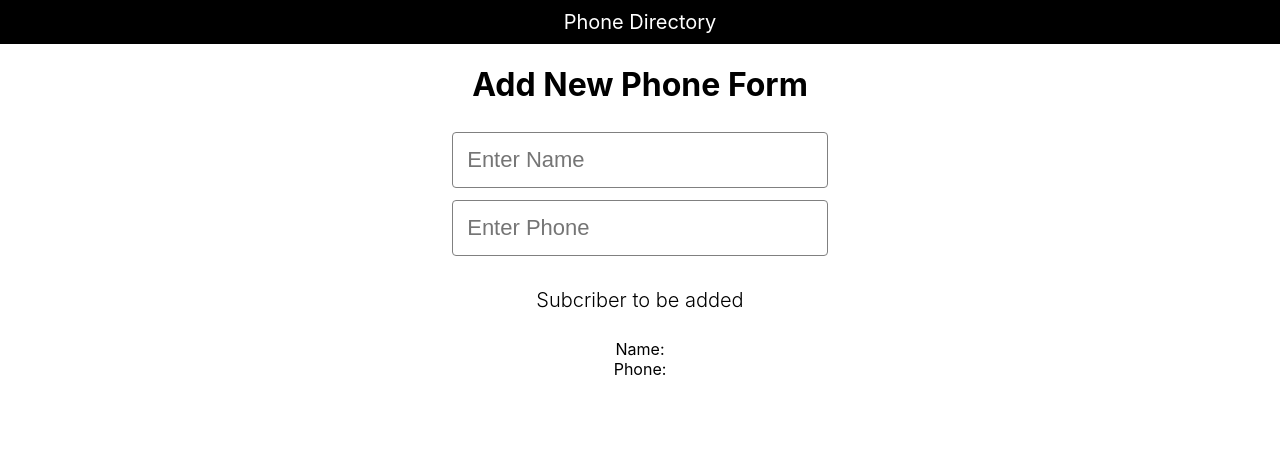
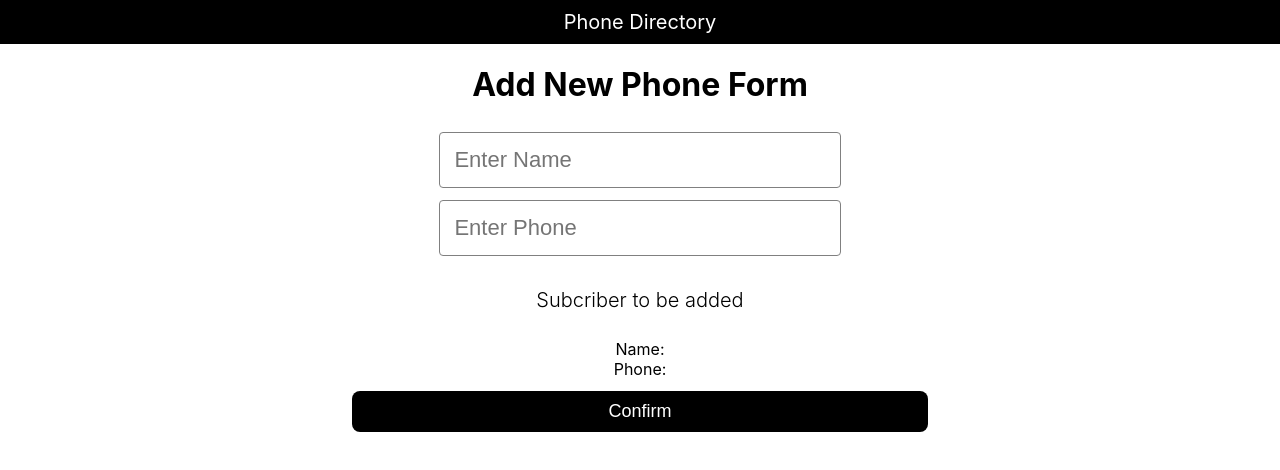
Before and after one commit to akshatbhargava123/phone-directory, a React (Create React App) app: page /add in a window 1280 px wide. Shown: the top 470 px of the page. Built offline with nearby package versions, Linux system fonts and the light colour scheme.

Commit message:
lifted state up in App component

```diff
--- a/src/App.js
+++ b/src/App.js
@@ -14,16 +14,31 @@ const Body = styled.div`
 `;
 
 class App extends Component {
+
+  constructor(props) {
+    super(props);
+    this.state = {
+      phoneList: []
+    };
+    this.onAdd = this.onAdd.bind(this);
+  }
+
+  onAdd(name, phone) {
+    this.setState({ phoneList: this.state.phoneList.concat({ name, phone }) });
+  }
+
   render() {
+    const { phoneList } = this.state;
     return (
       <div>
         <Header />
         <Body>
-          <Routes />
+          <Routes onAdd={this.onAdd} phoneList={phoneList} />
         </Body>
       </div>
     );
   }
+
 }
 
 export default App;
--- a/src/Routes.js
+++ b/src/Routes.js
@@ -4,9 +4,9 @@ import { Route } from 'react-router-dom';
 import AddPhone from './containers/AddPhone';
 import PhoneDirectory from './containers/PhoneDirectory';
 
-export default () => (
+export default (props) => (
   <div>
-    <Route exact path="/" component={PhoneDirectory}/>
-    <Route path="/add" component={AddPhone} />
+    <Route exact path="/" render={() => <PhoneDirectory phoneList={props.phoneList} />} />
+    <Route path="/add" render={() => <AddPhone onAdd={props.onAdd} />} />
   </div>
 );
--- a/src/components/Button.js
+++ b/src/components/Button.js
@@ -19,9 +19,6 @@ const Button = styled.button`
   };
 `;
 
-export default ({ onClick, children, styles }) => (
-  <Button
-    onClick={onClick}
-    style={{ ...styles }}
-  >{ children }</Button>
+export default ({ children, ...props }) => (
+  <Button {...props}>{ children }</Button>
 );
--- a/src/components/Input.js
+++ b/src/components/Input.js
@@ -8,7 +8,7 @@ const Input = styled.input`
   outline: none;
   border: 1px solid grey;
   border-radius: 4px;
-  width: 54%;
+  width: 58%;
   transition: all 0.3s;
   &:focus {
     box-shadow: 1px 1px 1px 1px grey;
--- a/src/containers/AddPhone.js
+++ b/src/containers/AddPhone.js
@@ -1,14 +1,13 @@
 import React, { Component } from 'react'
 import styled from 'styled-components';
 import Input from '../components/Input';
+import Button from '../components/Button';
 
 const SubHeading = styled.h4`
   color: black;
   font-weight: 300;
   font-size: 20px;
 `;
-
-
 
 export default class AddPhone extends Component {
 
@@ -27,6 +26,8 @@ export default class AddPhone extends Component {
 
   render() {
     const { name, phone } = this.state;
+    const { onAdd } = this.props;
+
     return (
       <div>
         <h1>Add New Phone Form</h1>
@@ -43,6 +44,12 @@ export default class AddPhone extends Component {
         <SubHeading>Subcriber to be added</SubHeading>
         <div>Name: <b>{ name }</b></div>
         <div>Phone: <b>{ phone }</b></div>
+        <Button
+          style={{ width: '90%', margin: '12px auto' }}
+          onClick={() => onAdd(name, phone)}
+        >
+          Confirm
+        </Button>
       </div>
     )
   }
--- a/src/containers/PhoneDirectory.js
+++ b/src/containers/PhoneDirectory.js
@@ -1,11 +1,12 @@
 import React, { Component } from 'react';
+import { Link } from 'react-router-dom';
 import Button from '../components/Button';
 
 export default class PhoneDirectory extends Component {
   render() {
     return (
       <div>
-        <Button>Add New Phone Record</Button>
+        <Link to="add"><Button>Add New Phone Record</Button></Link>
       </div>
     )
   }
```
